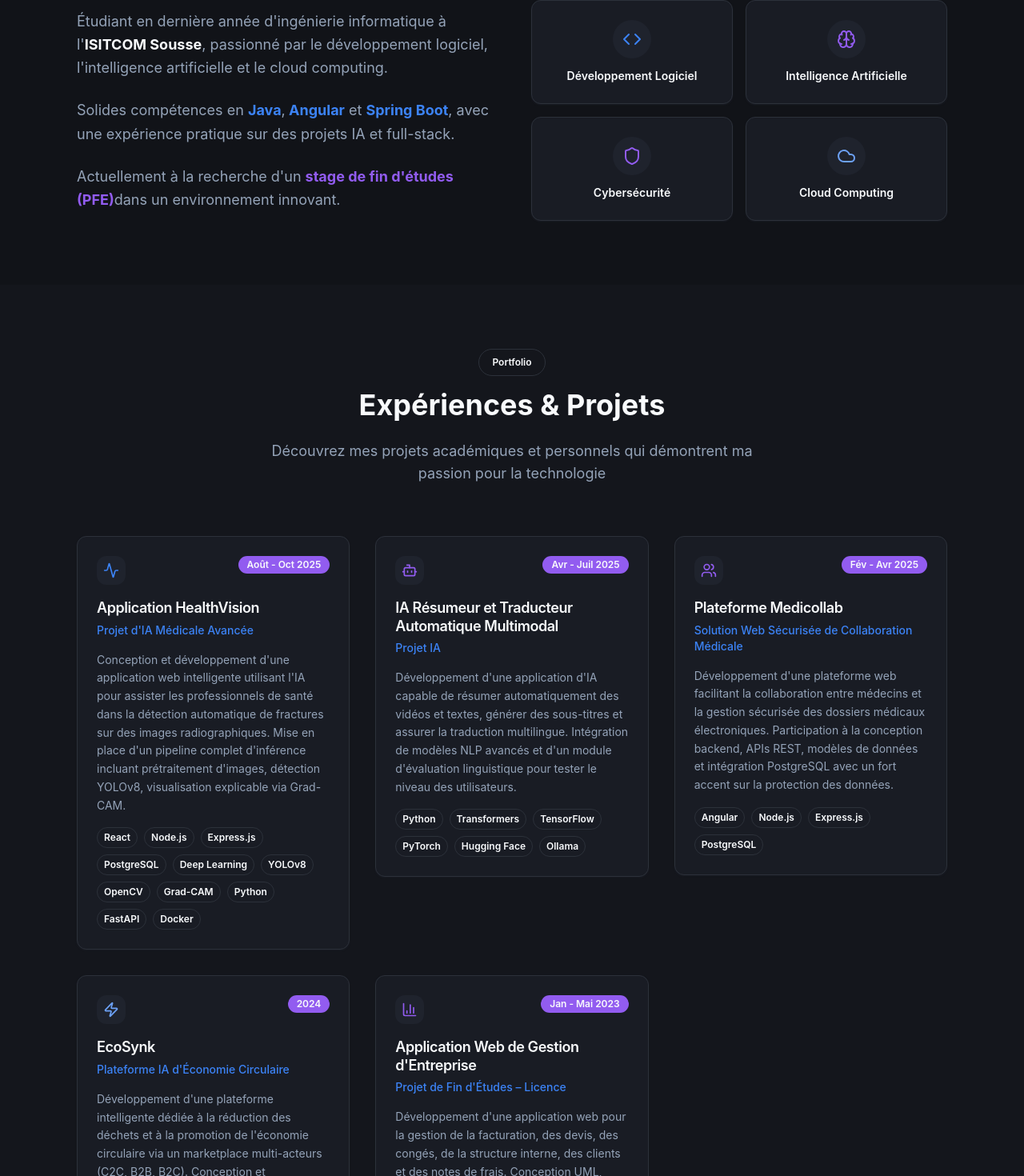
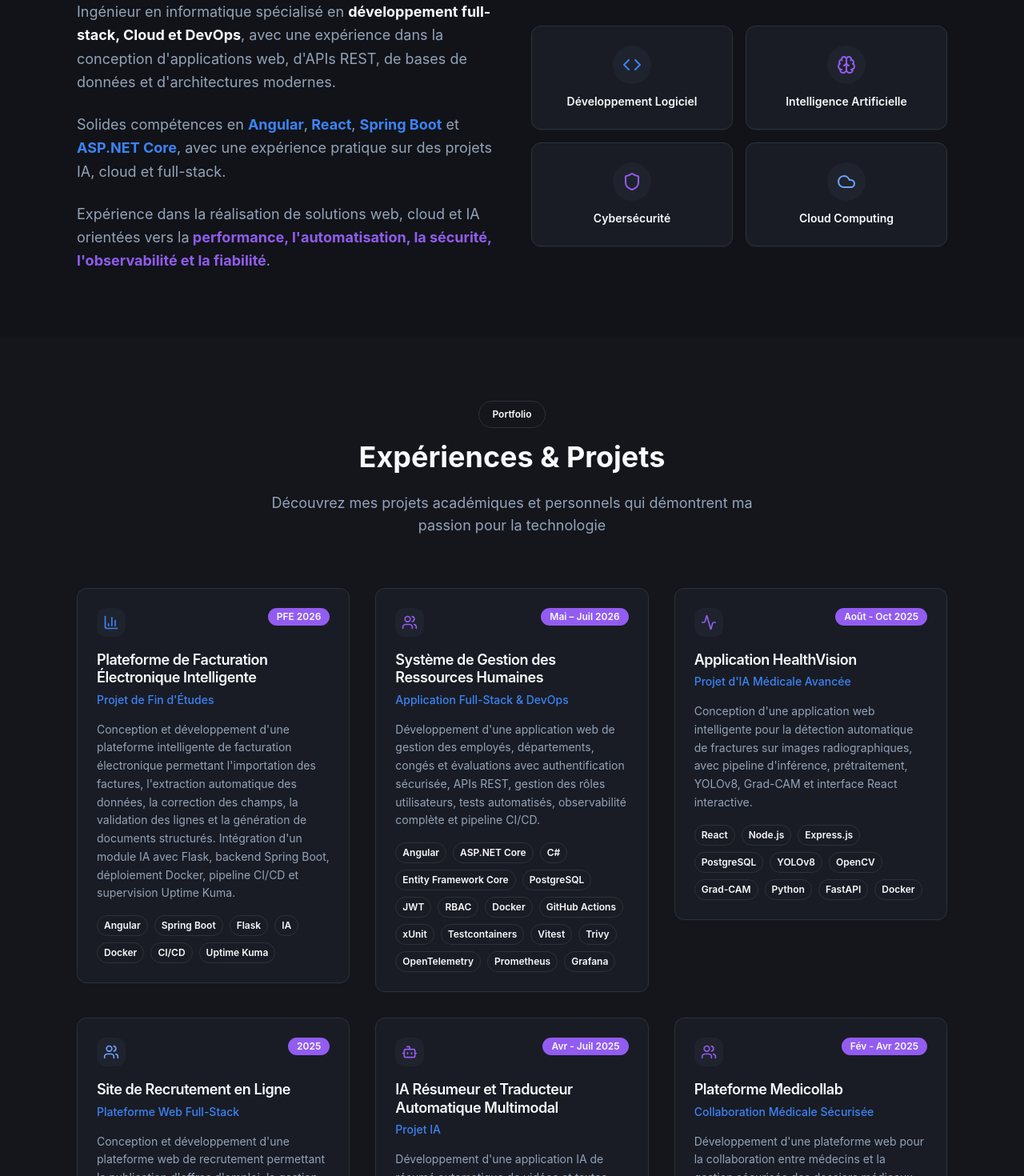
Before and after one commit to AmineBoualleguee/MyPortfolioAmine, a React (Vite) app: page / in a window 1280 px wide. Shown: the part 1034-2504 px from the top of the page at 80% size. Built offline with nearby package versions, Linux system fonts and the light colour scheme; the HTML template or start-up script is replaced by a standard one.

Commit message:
Changes
Co-authored-by: AmineBoualleguee <174094773+AmineBoualleguee@users.noreply.github.com>

```diff
--- a/src/components/About.tsx
+++ b/src/components/About.tsx
@@ -52,19 +52,22 @@ const About = () => {
             className="space-y-6"
           >
             <p className="text-lg text-muted-foreground leading-relaxed">
-              Étudiant en dernière année d'ingénierie informatique à l'<strong className="text-foreground">ISITCOM Sousse</strong>,
-              passionné par le développement logiciel, l'intelligence artificielle et le cloud computing.
+              Ingénieur en informatique spécialisé en <strong className="text-foreground">développement full-stack,
+              Cloud et DevOps</strong>, avec une expérience dans la conception d'applications web, d'APIs REST,
+              de bases de données et d'architectures modernes.
             </p>
 
             <p className="text-lg text-muted-foreground leading-relaxed">
-              Solides compétences en <strong className="text-primary">Java</strong>,
-              <strong className="text-primary"> Angular</strong> et <strong className="text-primary">Spring Boot</strong>,
-              avec une expérience pratique sur des projets IA et full-stack.
+              Solides compétences en <strong className="text-primary">Angular</strong>,
+              <strong className="text-primary"> React</strong>, <strong className="text-primary">Spring Boot</strong> et
+              <strong className="text-primary"> ASP.NET Core</strong>, avec une expérience pratique sur des projets
+              IA, cloud et full-stack.
             </p>
 
             <p className="text-lg text-muted-foreground leading-relaxed">
-              Actuellement à la recherche d'un <strong className="text-accent">stage de fin d'études (PFE)</strong>
-              dans un environnement innovant.
+              Expérience dans la réalisation de solutions web, cloud et IA orientées vers la
+              <strong className="text-accent"> performance, l'automatisation, la sécurité, l'observabilité
+              et la fiabilité</strong>.
             </p>
           </motion.div>
 
--- a/src/components/Education.tsx
+++ b/src/components/Education.tsx
@@ -9,7 +9,7 @@ const Education = () => {
       degree: "Diplôme National d'Ingénieur en Informatique",
       institution: "Institut Supérieur d'Informatique et des Technologies de Communication de Sousse",
       location: "Sousse",
-      period: "2023 – Présent",
+      period: "2023 – 2026",
       status: "En cours",
       color: "text-primary"
     },
--- a/src/components/Projects.tsx
+++ b/src/components/Projects.tsx
@@ -7,14 +7,44 @@ import { motion } from "framer-motion";
 const Projects = () => {
   const projects = [
     {
+      icon: BarChart3,
+      title: "Plateforme de Facturation Électronique Intelligente",
+      type: "Projet de Fin d'Études",
+      year: "2026",
+      period: "PFE 2026",
+      description: "Conception et développement d'une plateforme intelligente de facturation électronique permettant l'importation des factures, l'extraction automatique des données, la correction des champs, la validation des lignes et la génération de documents structurés. Intégration d'un module IA avec Flask, backend Spring Boot, déploiement Docker, pipeline CI/CD et supervision Uptime Kuma.",
+      technologies: ["Angular", "Spring Boot", "Flask", "IA", "Docker", "CI/CD", "Uptime Kuma"],
+      color: "text-primary"
+    },
+    {
+      icon: Users,
+      title: "Système de Gestion des Ressources Humaines",
+      type: "Application Full-Stack & DevOps",
+      year: "2026",
+      period: "Mai – Juil 2026",
+      description: "Développement d'une application web de gestion des employés, départements, congés et évaluations avec authentification sécurisée, APIs REST, gestion des rôles utilisateurs, tests automatisés, observabilité complète et pipeline CI/CD.",
+      technologies: ["Angular", "ASP.NET Core", "C#", "Entity Framework Core", "PostgreSQL", "JWT", "RBAC", "Docker", "GitHub Actions", "xUnit", "Testcontainers", "Vitest", "Trivy", "OpenTelemetry", "Prometheus", "Grafana"],
+      color: "text-accent"
+    },
+    {
       icon: Activity,
       title: "Application HealthVision",
       type: "Projet d'IA Médicale Avancée",
       year: "2025",
       period: "Août - Oct 2025",
-      description: "Conception et développement d'une application web intelligente utilisant l'IA pour assister les professionnels de santé dans la détection automatique de fractures sur des images radiographiques. Mise en place d'un pipeline complet d'inférence incluant prétraitement d'images, détection YOLOv8, visualisation explicable via Grad-CAM.",
-      technologies: ["React", "Node.js", "Express.js", "PostgreSQL", "Deep Learning", "YOLOv8", "OpenCV", "Grad-CAM", "Python", "FastAPI", "Docker"],
-      color: "text-primary"
+      description: "Conception d'une application web intelligente pour la détection automatique de fractures sur images radiographiques, avec pipeline d'inférence, prétraitement, YOLOv8, Grad-CAM et interface React interactive.",
+      technologies: ["React", "Node.js", "Express.js", "PostgreSQL", "YOLOv8", "OpenCV", "Grad-CAM", "Python", "FastAPI", "Docker"],
+      color: "text-secondary"
+    },
+    {
+      icon: Users,
+      title: "Site de Recrutement en Ligne",
+      type: "Plateforme Web Full-Stack",
+      year: "2025",
+      period: "2025",
+      description: "Conception et développement d'une plateforme web de recrutement permettant la publication d'offres d'emploi, la gestion des candidatures, l'analyse des CV et le suivi des profils candidats. Architecture full-stack avec interface React moderne, backend Node.js et base de données MongoDB.",
+      technologies: ["React", "Node.js", "Express.js", "MongoDB", "REST API", "GitHub"],
+      color: "text-primary-glow"
     },
     {
       icon: Bot,
@@ -22,19 +52,19 @@ const Projects = () => {
       type: "Projet IA",
       year: "2025",
       period: "Avr - Juil 2025",
-      description: "Développement d'une application d'IA capable de résumer automatiquement des vidéos et textes, générer des sous-titres et assurer la traduction multilingue. Intégration de modèles NLP avancés et d'un module d'évaluation linguistique pour tester le niveau des utilisateurs.",
+      description: "Développement d'une application IA de résumé automatique de vidéos et textes, génération de sous-titres, traduction multilingue et évaluation linguistique des utilisateurs.",
       technologies: ["Python", "Transformers", "TensorFlow", "PyTorch", "Hugging Face", "Ollama"],
-      color: "text-secondary"
+      color: "text-accent"
     },
     {
       icon: Users,
       title: "Plateforme Medicollab",
-      type: "Solution Web Sécurisée de Collaboration Médicale",
+      type: "Collaboration Médicale Sécurisée",
       year: "2025",
       period: "Fév - Avr 2025",
-      description: "Développement d'une plateforme web facilitant la collaboration entre médecins et la gestion sécurisée des dossiers médicaux électroniques. Participation à la conception backend, APIs REST, modèles de données et intégration PostgreSQL avec un fort accent sur la protection des données.",
+      description: "Développement d'une plateforme web pour la collaboration entre médecins et la gestion sécurisée des dossiers médicaux électroniques, avec APIs REST et intégration PostgreSQL.",
       technologies: ["Angular", "Node.js", "Express.js", "PostgreSQL"],
-      color: "text-accent"
+      color: "text-secondary"
     },
     {
       icon: Zap,
@@ -42,9 +72,9 @@ const Projects = () => {
       type: "Plateforme IA d'Économie Circulaire",
       year: "2024",
       period: "2024",
-      description: "Développement d'une plateforme intelligente dédiée à la réduction des déchets et à la promotion de l'économie circulaire via un marketplace multi-acteurs (C2C, B2B, B2C). Conception et implémentation d'une architecture full-stack moderne intégrant des fonctionnalités avancées d'intelligence artificielle.",
-      technologies: ["React", "Node.js", "Express.js", "PostgreSQL", "Python", "TensorFlow"],
-      color: "text-primary-glow"
+      description: "Développement d'une plateforme intelligente dédiée à l'économie circulaire via un marketplace multi-acteurs, intégrant des fonctionnalités avancées d'intelligence artificielle.",
+      technologies: ["React", "Node.js", "Express.js", "MongoDB", "Python", "TensorFlow"],
+      color: "text-primary"
     },
     {
       icon: BarChart3,
@@ -52,7 +82,7 @@ const Projects = () => {
       type: "Projet de Fin d'Études – Licence",
       year: "2023",
       period: "Jan - Mai 2023",
-      description: "Développement d'une application web pour la gestion de la facturation, des devis, des congés, de la structure interne, des clients et des notes de frais. Conception UML, modèles de données, modules CRUD et automatisation des processus internes avec une interface utilisateur ergonomique.",
+      description: "Développement d'une application web pour la gestion de la facturation, des devis, des congés, de la structure interne, des clients et des notes de frais. Conception UML, modèles de données, modules CRUD et automatisation des processus internes.",
       technologies: ["Angular", "Spring Boot", "MySQL"],
       color: "text-accent"
     }
--- a/src/components/Skills.tsx
+++ b/src/components/Skills.tsx
@@ -8,25 +8,25 @@ const Skills = () => {
     {
       icon: Code,
       title: "Programmation",
-      skills: ["Java", "Python", "JavaScript", "TypeScript"],
+      skills: ["Java", "C#", "Python", "JavaScript", "TypeScript"],
       color: "text-primary"
     },
     {
       icon: Globe,
       title: "Frameworks",
-      skills: ["Angular", "React", "Spring Boot", "FastAPI", "Node.js", "Express.js"],
+      skills: ["Angular", "React", "ASP.NET Core", "Spring Boot", "FastAPI", "Node.js", "Express.js"],
       color: "text-accent"
     },
     {
       icon: Database,
       title: "Bases de Données",
-      skills: ["MySQL", "PostgreSQL"],
+      skills: ["MySQL", "PostgreSQL", "MongoDB"],
       color: "text-secondary"
     },
     {
       icon: Wrench,
       title: "DevOps & Outils",
-      skills: ["Docker", "Git", "GitHub Actions", "Maven"],
+      skills: ["Docker", "Git", "GitHub Actions", "CI/CD", "Maven", "Uptime Kuma"],
       color: "text-primary-glow"
     },
     {
```
Also changed, not shown: 1 other file (tests, documents, lock files or other folders).
